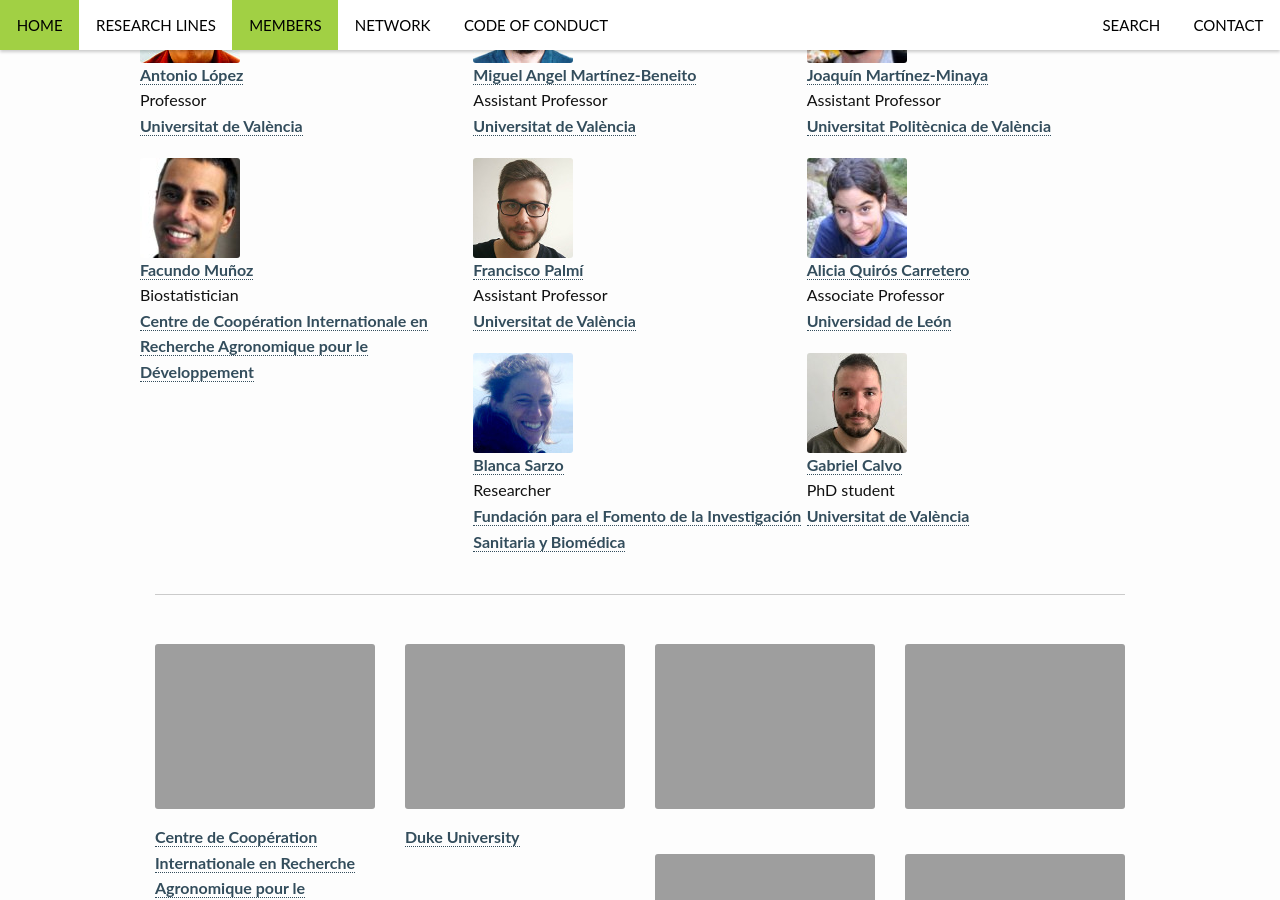
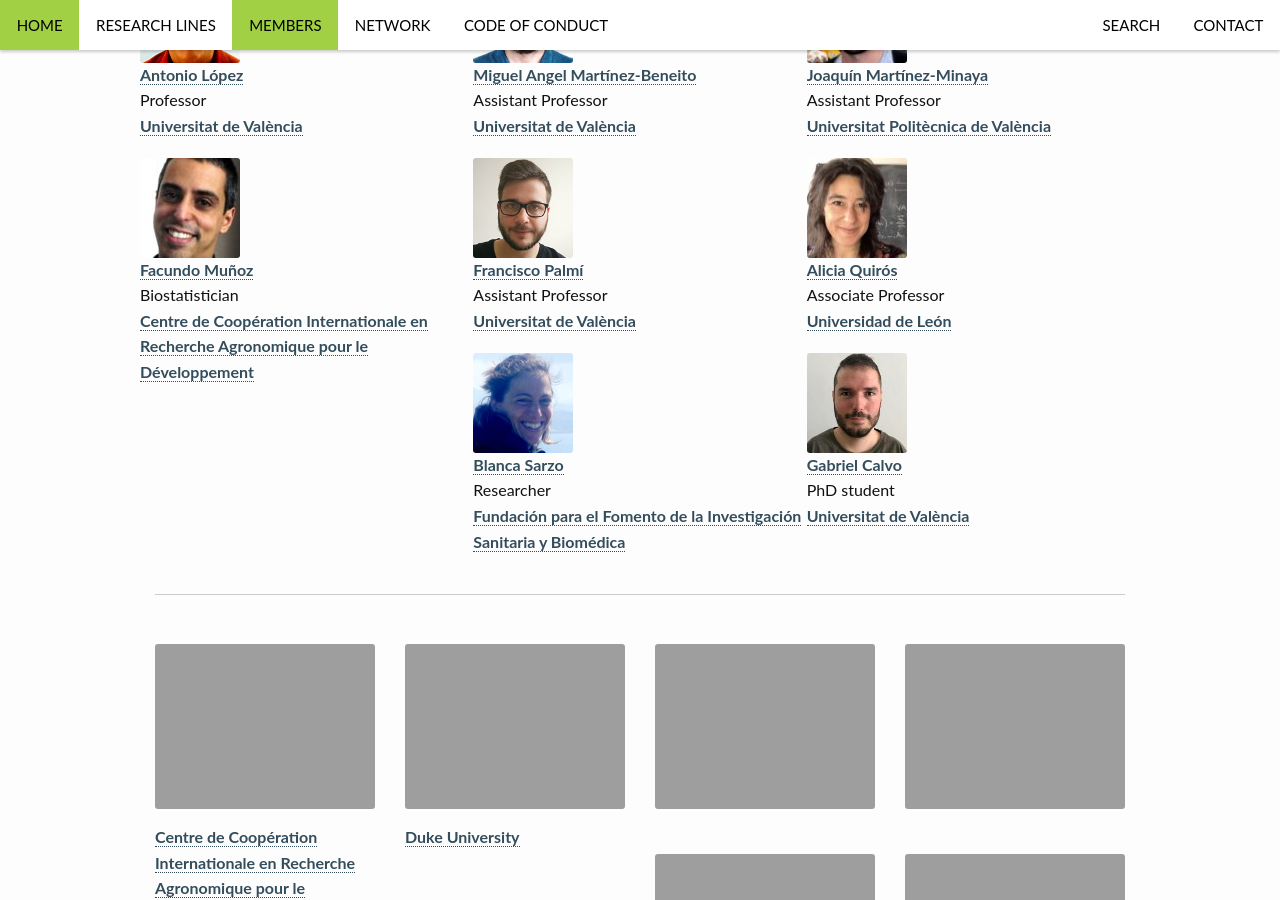
Before and after one commit to VABAR/VABAR.github.io, a Jekyll site: the page built from pages/members.md, in a window 1280 px wide and 900 px high, scrolled down 1280 px. Built offline with Jekyll 4.4.1, drawn with Linux system fonts in a browser that asks for light colours.

Commit message:
Alicia. Update picture and details.

```diff
--- a/_data/members.yml
+++ b/_data/members.yml
@@ -124,12 +124,12 @@
   url: https://es.linkedin.com/in/franciscopalmi
   img: fpalmi.jpg
 
-- name: Alicia Quirós Carretero
+- name: Alicia Quirós
   affiliation: unileon
   position: Associate Professor
   email: alicia.quiros@unileon.es
-  url: https://orcid.org/0000-0001-5259-4793
-  img: aquiros.jpg
+  url: https://aliciaquiros.wordpress.com/
+  img: alicia.jpg
 
 - name: Blanca Sarzo
   affiliation: fisabio
```
Also changed, not shown: images/members/alicia.jpg (added), images/members/aquiros.jpg (deleted).
